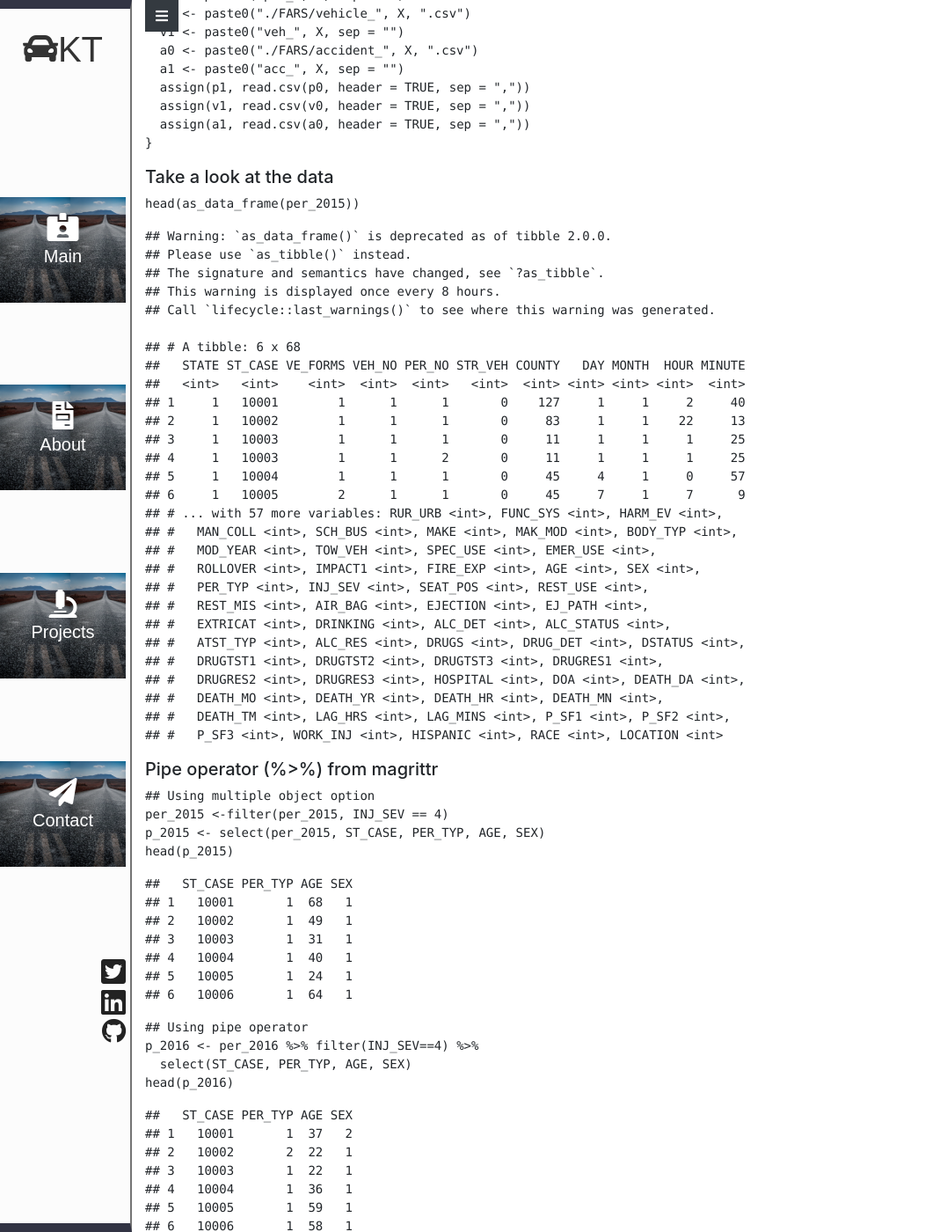
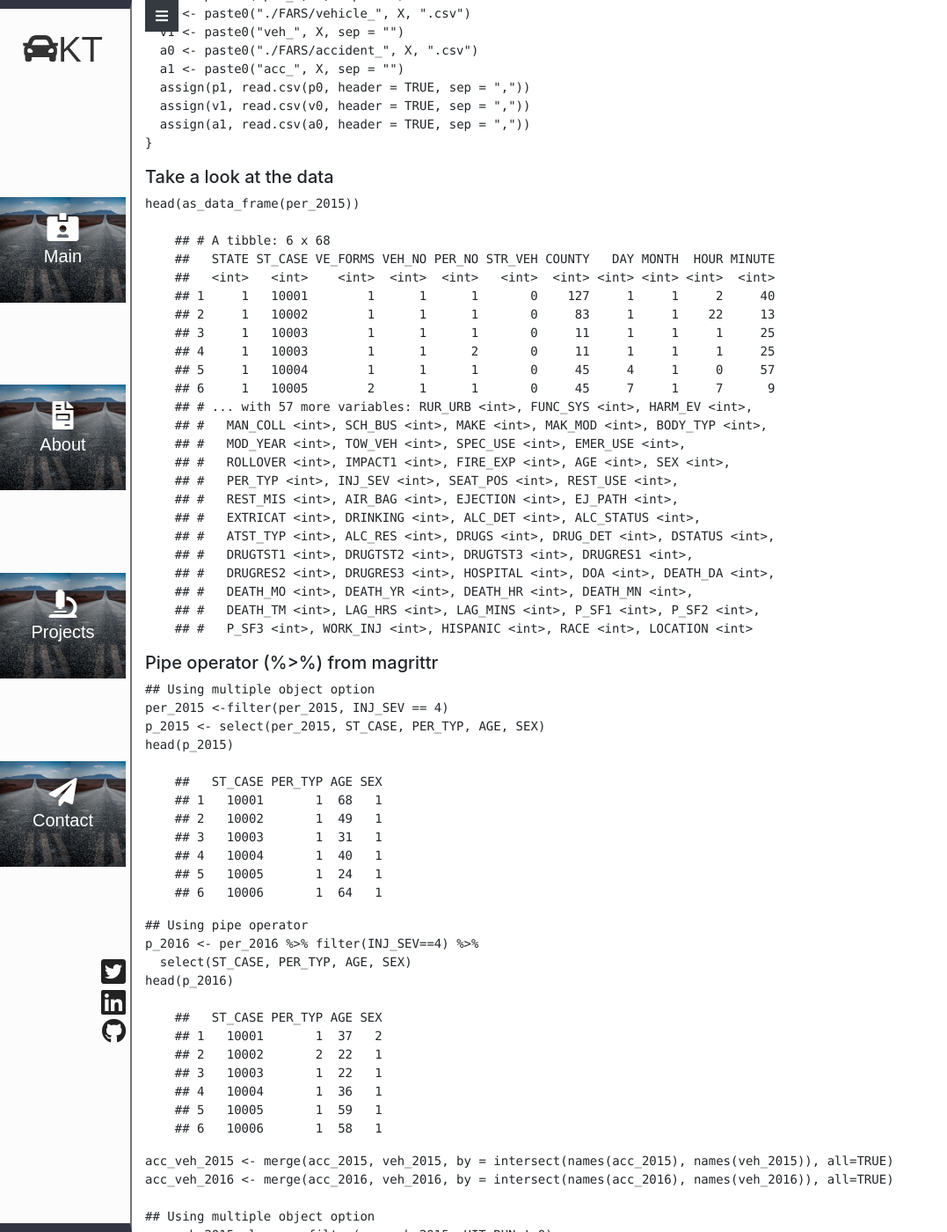
Before and after one commit to ktchen0504/ktchen0504.github.io, a Jekyll site: the page built from _posts/2018-08-25-FARS-data-note.md, in a window 1280 px wide and 1400 px high, scrolled down 1532 px. Shown: the whole window at 88% size, without its empty margins (0-1077 px from the left). Built offline with Jekyll 4.4.1, drawn with Linux system fonts in a browser that asks for light colours; nearby versions of some CDN libraries; some of the changed text lies outside the part shown.

Commit message:
update test post

````diff
--- a/_posts/2018-08-25-FARS-data-note.md
+++ b/_posts/2018-08-25-FARS-data-note.md
@@ -87,14 +87,6 @@ for(X in 2015:2016){
 
 ```r
 head(as_data_frame(per_2015))
-```
-
-
-    ## Warning: `as_data_frame()` is deprecated as of tibble 2.0.0.
-    ## Please use `as_tibble()` instead.
-    ## The signature and semantics have changed, see `?as_tibble`.
-    ## This warning is displayed once every 8 hours.
-    ## Call `lifecycle::last_warnings()` to see where this warning was generated.
 
     ## # A tibble: 6 x 68
     ##   STATE ST_CASE VE_FORMS VEH_NO PER_NO STR_VEH COUNTY   DAY MONTH  HOUR MINUTE
@@ -118,7 +110,7 @@ head(as_data_frame(per_2015))
     ## #   DEATH_MO <int>, DEATH_YR <int>, DEATH_HR <int>, DEATH_MN <int>,
     ## #   DEATH_TM <int>, LAG_HRS <int>, LAG_MINS <int>, P_SF1 <int>, P_SF2 <int>,
     ## #   P_SF3 <int>, WORK_INJ <int>, HISPANIC <int>, RACE <int>, LOCATION <int>
-
+```
 
 ##### Pipe operator (%\>%) from magrittr
 
@@ -128,8 +120,6 @@ head(as_data_frame(per_2015))
 per_2015 <-filter(per_2015, INJ_SEV == 4)
 p_2015 <- select(per_2015, ST_CASE, PER_TYP, AGE, SEX)
 head(p_2015)
-```
-
 
     ##   ST_CASE PER_TYP AGE SEX
     ## 1   10001       1  68   1
@@ -138,15 +128,13 @@ head(p_2015)
     ## 4   10004       1  40   1
     ## 5   10005       1  24   1
     ## 6   10006       1  64   1
-
+```
 
 ```r
 ## Using pipe operator
 p_2016 <- per_2016 %>% filter(INJ_SEV==4) %>%
   select(ST_CASE, PER_TYP, AGE, SEX)
 head(p_2016)
-```
-
 
     ##   ST_CASE PER_TYP AGE SEX
     ## 1   10001       1  37   2
@@ -155,7 +143,7 @@ head(p_2016)
     ## 4   10004       1  36   1
     ## 5   10005       1  59   1
     ## 6   10006       1  58   1
-
+```
 
 ```r
 acc_veh_2015 <- merge(acc_2015, veh_2015, by = intersect(names(acc_2015), names(veh_2015)), all=TRUE)
@@ -166,8 +154,6 @@ acc_veh_2015_clean <- filter(acc_veh_2015, HIT_RUN !=0)
 acc_veh_2015_clean <- distinct(acc_veh_2015_clean, ST_CASE, .keep_all = TRUE)
 t_2015 <- select(acc_veh_2015_clean, ST_CASE, FATALS)
 head(t_2015)
-```
-
 
     ##   ST_CASE FATALS
     ## 1   10008      1
@@ -176,7 +162,7 @@ head(t_2015)
     ## 4   10069      1
     ## 5   10128      1
     ## 6   10146      1
-
+```
 
 ```r
 ## Using pipe operator
@@ -185,8 +171,6 @@ t_2016 <-acc_veh_2016 %>%
   distinct(ST_CASE, .keep_all = TRUE) %>%
   select(ST_CASE, FATALS)
 head(t_2016)
-```
-
 
     ##   ST_CASE FATALS
     ## 1   10146      1
@@ -195,15 +179,13 @@ head(t_2016)
     ## 4   10398      1
     ## 5   10401      1
     ## 6   10408      1
-
+```
 
 ```r
 each_dead_2015 <- left_join(t_2015, p_2015, by = "ST_CASE")
 each_dead_2016 <- left_join(t_2016, p_2016, by = "ST_CASE")
 
 head(each_dead_2015)
-```
-
 
     ##   ST_CASE FATALS PER_TYP AGE SEX
     ## 1   10008      1       5  38   1
@@ -212,12 +194,10 @@ head(each_dead_2015)
     ## 4   10069      1       5  51   1
     ## 5   10128      1       5  51   1
     ## 6   10146      1       1  30   1
-
+```
 
 ```r
 head(each_dead_2016)
-```
-
 
     ##   ST_CASE FATALS PER_TYP AGE SEX
     ## 1   10146      1       5  59   1
@@ -226,14 +206,12 @@ head(each_dead_2016)
     ## 4   10398      1       5  69   1
     ## 5   10401      1       5  30   1
     ## 6   10408      1       5  55   1
-
+```
 
 ```r
 ## build contigency table of counts of Age
 Age_wo_2015 <- table(each_dead_2015$AGE, exclude = NULL)
 print(Age_wo_2015)
-```
-
 
     ##
     ##   1   2   3   4   5   6   7   8   9  10  11  12  13  14  15  16  17  18  19  20
@@ -246,7 +224,7 @@ print(Age_wo_2015)
     ##  20  23  14  28  17  18  23  14  12   6   8  15   6   6   9   6   5   4   5   8
     ##  81  82  83  84  85  86  87  88  89  91  92  93  94  95 998 999
     ##   3   2   6   7   1   4   5   2   1   1   2   2   2   1   9   9
-
+```
 
 ```r
 Age_2015 <- table(cut(each_dead_2015$AGE, breaks = c(0,16,29,59,120)),
@@ -255,21 +233,19 @@ Age_2016 <- table(cut(each_dead_2016$AGE, breaks = c(0,16,29,59,120)),
                    exclude = NULL)
 
 print(Age_2015)
-```
 
     ##
     ##   (0,16]  (16,29]  (29,59] (59,120]     <NA>
     ##       99      472      957      315       18
-
+```
 
 ```r
 print(Age_2016)
-```
 
     ##
     ##   (0,16]  (16,29]  (29,59] (59,120]     <NA>
     ##      101      556     1070      403       26
-
+```
 
 ```r
 Age_year <- as.data.frame(rbind(Age_2015, Age_2016))
@@ -278,11 +254,11 @@ colnames(Age_year) <- c("0-16", "16-29", "30-59", "over 60", "NA")
 rownames(Age_year) <- c(2015, 2016)
 Age_year <- rownames_to_column(Age_year, "Year")
 print(Age_year)
-```
 
     ##   Year 0-16 16-29 30-59 over 60 NA
     ## 1 2015   99   472   957     315 18
     ## 2 2016  101   556  1070     403 26
+```
 
 <br />
 
````
